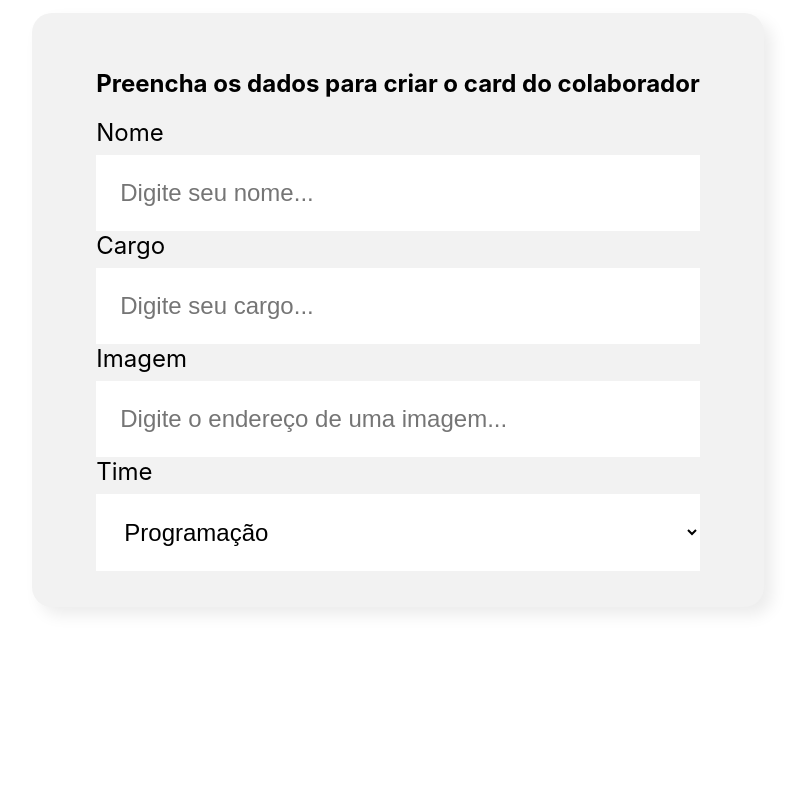
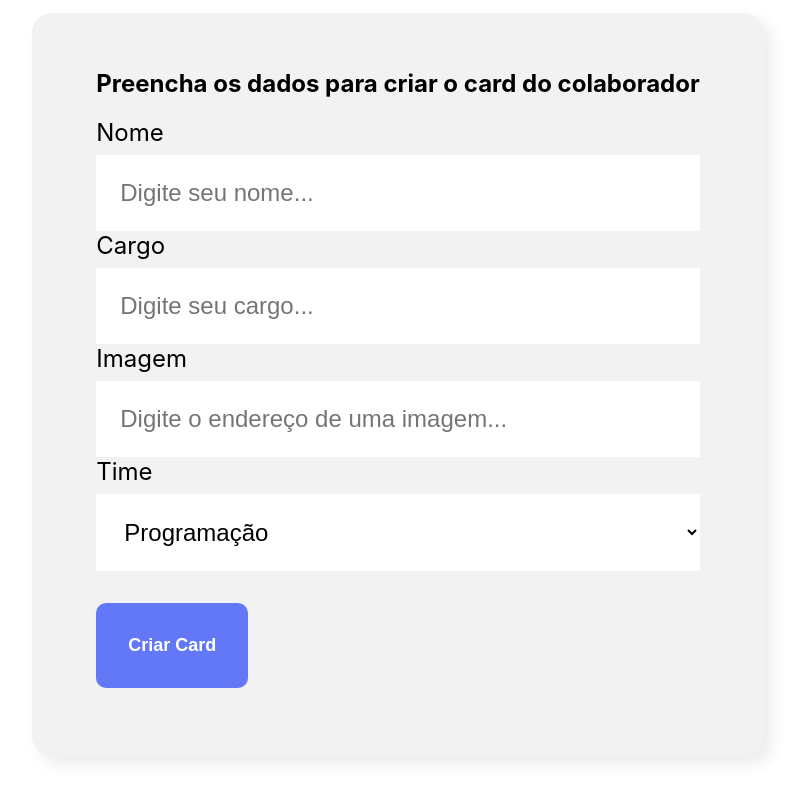
Before and after one commit to AmandaPVSantos/Organo_Alura_react, a React (Create React App) app: page / in a window 1280 px wide. Shown: the part 565-1365 px from the top of the page, without its empty margins (242-1042 px from the left). Before the commit the page ends 1252 px from the top, so only its background shows below. Built offline with nearby package versions, Linux system fonts and the light colour scheme.

Commit message:
Esilização do botao

```diff
--- a/src/componentes/Botao/Botao.css
+++ b/src/componentes/Botao/Botao.css
@@ -0,0 +1,15 @@
+.botao {
+    background-color: #6278f7;
+    border-radius: 10px;
+    font-weight: 700;
+    font-size: 18px;
+    padding: 32px;
+    border: none;
+    cursor: pointer;
+    color: #fff;
+    margin: 32px 0;
+}
+
+.botao:hover {
+    color: #95ffd4;
+}
--- a/src/componentes/Botao/index.js
+++ b/src/componentes/Botao/index.js
@@ -2,10 +2,11 @@ import './Botao.css'
 
 const Botao = (props) => { // Função do botão
         // Função chamada quando o botão é clicado
+        return (<button className='botao'>
 
-        return (<button>
-            {props.texto}
+            {props.children}
         </button>)
+        // O {props.texto} será substituído por {props.children} <Tudo que estiver entre a abertura e fechamento do componente <botao> vai ser passado pela propriedade children>
 }
 
 export default Botao
--- a/src/componentes/Formulario/index.js
+++ b/src/componentes/Formulario/index.js
@@ -1,3 +1,4 @@
+import Botao from '../Botao'
 import CampoTexto from '../CampoTexto'
 import ListaSuspensa from '../ListaSuspensa'
 import './Formulario.css'
@@ -21,6 +22,9 @@ const Formulario = () => {
             <CampoTexto label="Cargo" placeholder="Digite seu cargo"/>
             <CampoTexto label="Imagem" placeholder="Digite o endereço de uma imagem"/>
             <ListaSuspensa label="Time" itens={times}/>
+            <Botao>
+                Criar Card
+            </Botao>
         </form>
     </section>)
 }
```
